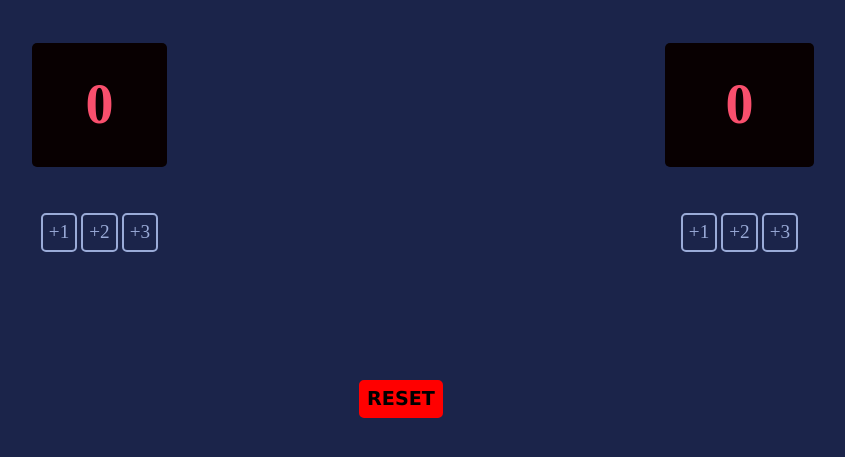
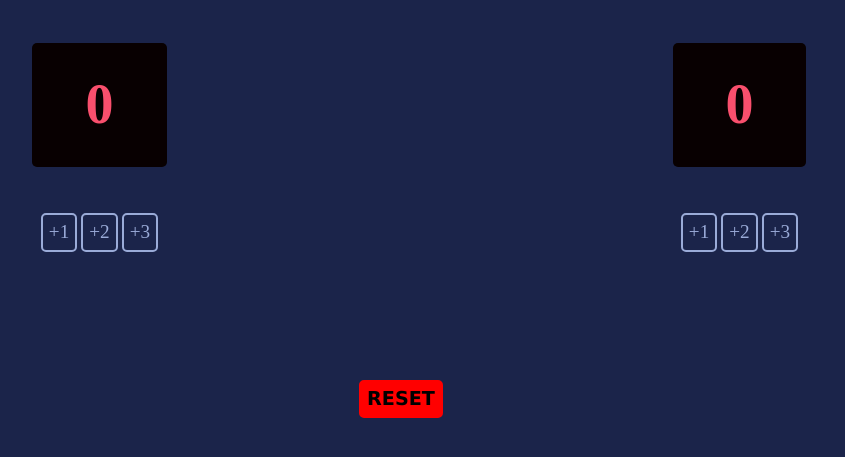
Before and after one commit to aakansha1704/Basketballscorecounter, a plain HTML site: page index.html in a window 1280 px wide. Shown: the part 89-546 px from the top of the page, without its empty margins (217-1062 px from the left). Drawn offline with Linux system fonts and the light colour scheme.

Commit message:
Update index.css

```diff
--- a/index.css
+++ b/index.css
@@ -39,6 +39,8 @@ button {
 .home{
     text-align: center;
 
+
+
 }
 
 .guest{
@@ -53,6 +55,7 @@ font-style: normal;
 font-weight: 40%;
 font-size: 350%;
 line-height: 220%;
+width: 100%;
 
 /* or 141% */
 
@@ -68,6 +71,8 @@ font-style: normal;
 font-weight: 40%;
 font-size: 350%;
 line-height: 220%;
+width: 90%;
+margin-left: 5%;
 
 /* or 141% */
 
```
